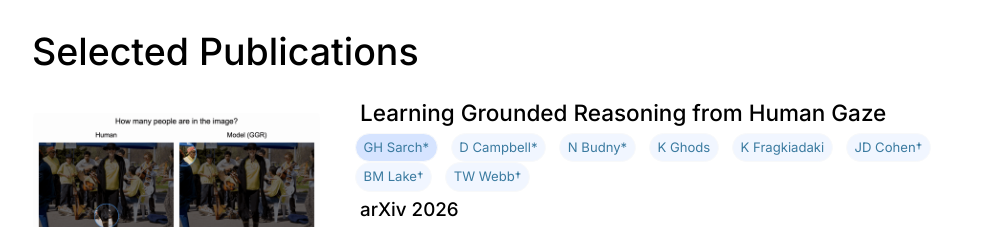
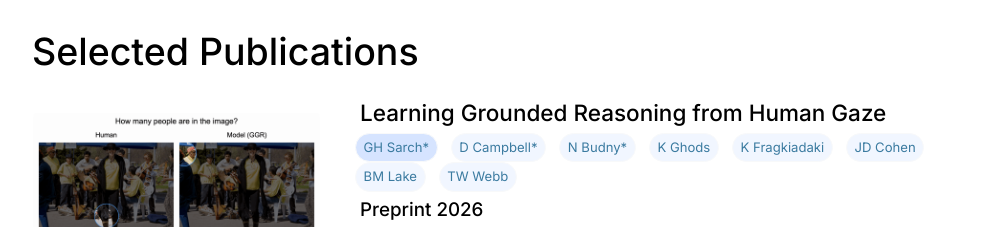
Before and after one commit to Gabesarch/Gabesarch.github.io, a plain HTML site: page index.html in a window 1280 px wide. Shown: the part 1780-2007 px from the top of the page, without its empty margins (136-1143 px from the left). Drawn offline with nearby package versions, Linux system fonts and the light colour scheme; a web font is replaced by a local one.

Commit message:
Update GGR author markers and preprint label

```diff
--- a/index.html
+++ b/index.html
@@ -713,11 +713,11 @@
                             &thinsp; <span class="btn btn-light round btn-sm" title="Equal contribution">N Budny*</span>
                             &thinsp; <span class="btn btn-light round btn-sm">K Ghods</span>
                             &thinsp; <a href="https://www.cs.cmu.edu/~katef/" class="btn btn-light round btn-sm">K Fragkiadaki</a>
-                            &thinsp; <span class="btn btn-light round btn-sm" title="Joint supervision">JD Cohen†</span>
-                            &thinsp; <span class="btn btn-light round btn-sm" title="Joint supervision">BM Lake†</span>
-                            &thinsp; <span class="btn btn-light round btn-sm" title="Joint supervision">TW Webb†</span>
+                            &thinsp; <span class="btn btn-light round btn-sm" title="Joint supervision">JD Cohen</span>
+                            &thinsp; <span class="btn btn-light round btn-sm" title="Joint supervision">BM Lake</span>
+                            &thinsp; <span class="btn btn-light round btn-sm" title="Joint supervision">TW Webb</span>
                         </h5>
-                        <h5 style="margin-left:25px;">arXiv 2026</h5>
+                        <h5 style="margin-left:25px;">Preprint 2026</h5>
                     </div>
                     <div class="project-links">
                         <a href="https://arxiv.org/abs/2611.23209" target="_blank" class="btn-paper">
```
